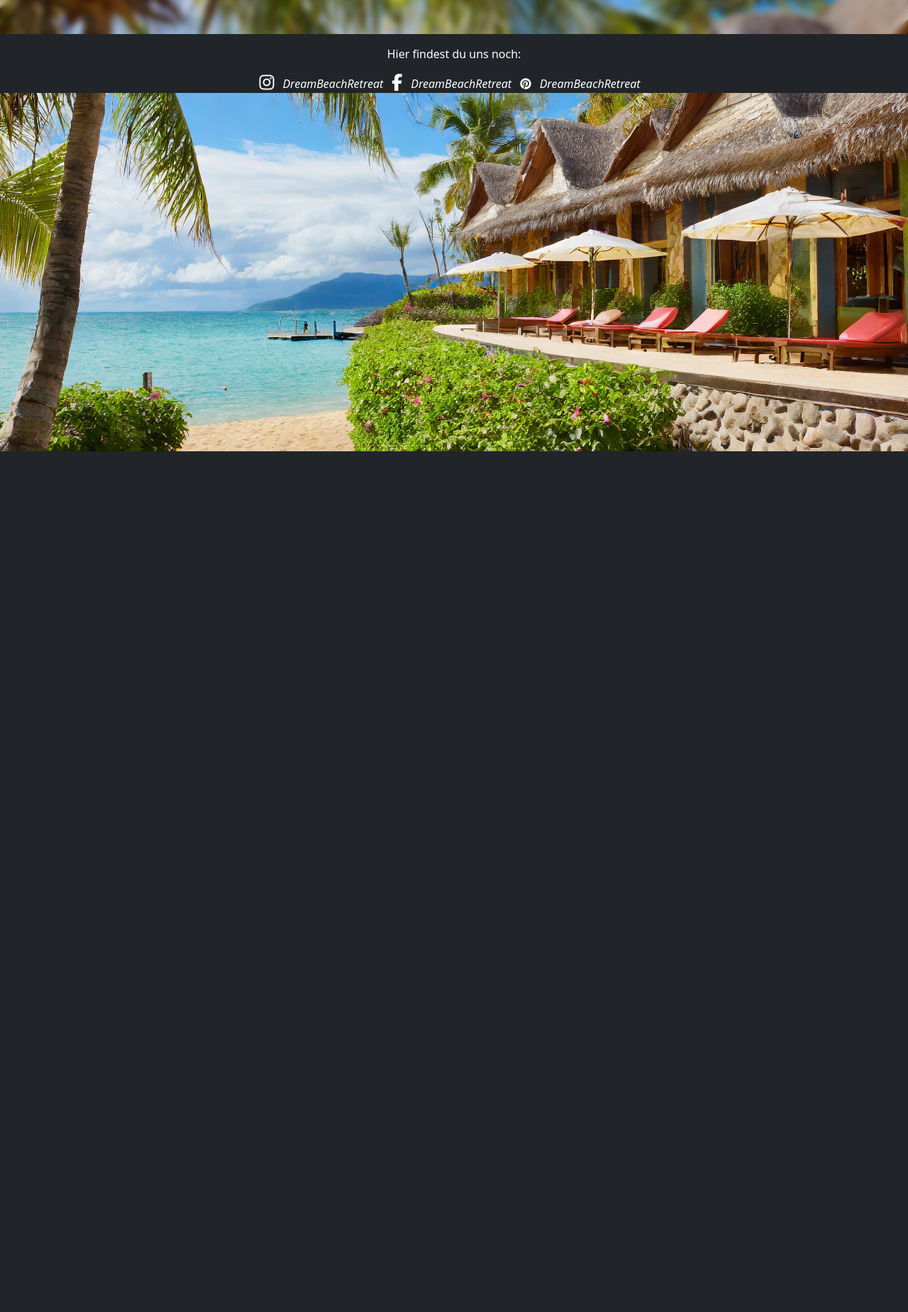
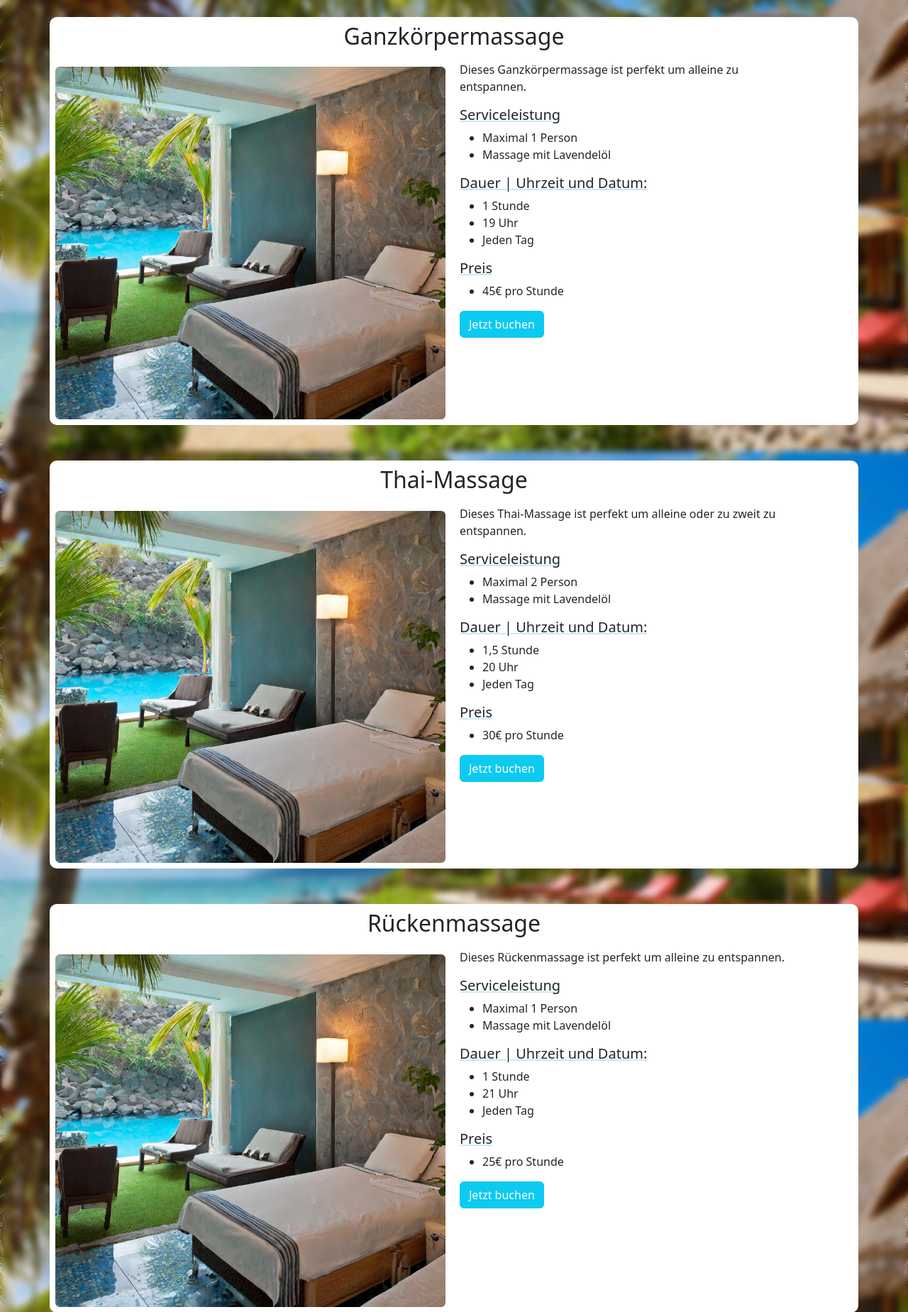
Before and after one commit to LucieSchmid/DreamBeachRetreat, a PHP site: page /wellness.html in a window 1280 px wide. Shown: the part 164-2013 px from the top of the page at 71% size. Before the commit the page ends 800 px from the top, so only its background shows below. Run offline with PHP 8.4, Linux system fonts and the light colour scheme; some libraries are stand-ins or nearby versions.

Commit message:
Wellnessseite

```diff
--- a/layout.css
+++ b/layout.css
@@ -8,6 +8,10 @@ body {
 
 header {
     position: relative;
+}
+
+footer{
+    background-image: url(images/angi.jpg);
 }
 
 h5{
--- a/wellness.html
+++ b/wellness.html
@@ -44,8 +44,10 @@
                             <a class="nav-link dropdown-toggle" href="wellness.html" role="button"
                                 data-bs-toggle="dropdown">Wellnessangebote</a>
                             <ul class="dropdown-menu">
-                                <li><a class="dropdown-item" href="#massage">Massage</a></li>
-                                <li><a class="dropdown-item" href="#sauner">Sauner</a></li>
+                                <li><a class="dropdown-item" href="#gm">Ganzkörpermassage</a></li>
+                                <li><a class="dropdown-item" href="#thai">Thai-Massage</a></li>
+                                <li><a class="dropdown-item" href="#ruck">Rückenmassage</a></li>
+                                <li><a class="dropdown-item" href="#fuss">Fußmassage</a></li>
                             </ul>
                         </li>
                         <li class="nav-item">
@@ -59,6 +61,126 @@
             </div>
         </nav>
     </header>
+    <main class="m-4">
+
+        <div class="container p-2 hinterZimmer">
+            <div class="row">
+                <h2 class="text-center" id="gm">Ganzkörpermassage</h2>
+                <div class="col-12 col-md-6 pt-3">
+                    <img src="images/EZ.jpg" alt="Ganzkörpermassage" class="img-fluid rounded">
+                </div>
+                <div class="col-12 col-md-5 p-2">
+                    <p>Dieses Ganzkörpermassage ist perfekt um alleine zu entspannen.
+                        <h5>Serviceleistung</h5>
+                            <ul>
+                                <li>Maximal 1 Person</li>
+                                <li>Massage mit Lavendelöl</li>
+                            </ul>
+                        <h5>Dauer | Uhrzeit und Datum:</h5>
+                            <ul>
+                                <li>1 Stunde</li>
+                                <li>19 Uhr</li>
+                                <li>Jeden Tag</li>
+                            </ul>
+                        <h5>Preis</h5>
+                            <ul>
+                                <li>45€ pro Stunde</li>
+                            </ul>
+                    </p>
+                    <a href="wellnessf.php" class="btn btn-info">Jetzt buchen</a>
+                </div>
+            </div>
+        </div>
+
+        <div class="container p-2 hinterZimmer">
+            <div class="row">
+                <h2 class="text-center" id="thai">Thai-Massage</h2>
+                <div class="col-12 col-md-6 pt-3">
+                    <img src="images/EZ.jpg" alt="Thai-Massage" class="img-fluid rounded">
+                </div>
+                <div class="col-12 col-md-5 p-2">
+                    <p>Dieses Thai-Massage ist perfekt um alleine oder zu zweit zu entspannen.
+                        <h5>Serviceleistung</h5>
+                            <ul>
+                                <li>Maximal 2 Person</li>
+                                <li>Massage mit Lavendelöl</li>
+                            </ul>
+                        <h5>Dauer | Uhrzeit und Datum:</h5>
+                            <ul>
+                                <li>1,5 Stunde</li>
+                                <li>20 Uhr</li>
+                                <li>Jeden Tag</li>
+                            </ul>
+                        <h5>Preis</h5>
+                            <ul>
+                                <li>30€ pro Stunde</li>
+                            </ul>
+                    </p>
+                    <a href="wellnessf.php" class="btn btn-info">Jetzt buchen</a>
+                </div>
+            </div>
+        </div>
+
+
+        <div class="container p-2 hinterZimmer">
+            <div class="row">
+                <h2 class="text-center" id="ruck">Rückenmassage</h2>
+                <div class="col-12 col-md-6 pt-3">
+                    <img src="images/EZ.jpg" alt="Rückenmassage" class="img-fluid rounded">
+                </div>
+                <div class="col-12 col-md-5 p-2">
+                    <p>Dieses Rückenmassage ist perfekt um alleine zu entspannen.
+                        <h5>Serviceleistung</h5>
+                            <ul>
+                                <li>Maximal 1 Person</li>
+                                <li>Massage mit Lavendelöl</li>
+                            </ul>
+                        <h5>Dauer | Uhrzeit und Datum:</h5>
+                            <ul>
+                                <li>1 Stunde</li>
+                                <li>21 Uhr</li>
+                                <li>Jeden Tag</li>
+                            </ul>
+                        <h5>Preis</h5>
+                            <ul>
+                                <li>25€ pro Stunde</li>
+                            </ul>
+                    </p>
+                    <a href="wellnessf.php" class="btn btn-info">Jetzt buchen</a>
+                </div>
+            </div>
+        </div>
+
+        <div class="container p-2 hinterZimmer">
+            <div class="row">
+                <h2 class="text-center" id="fuss">Fußmassage</h2>
+                <div class="col-12 col-md-6 pt-3">
+                    <img src="images/EZ.jpg" alt="Fussmassage" class="img-fluid rounded">
+                </div>
+                <div class="col-12 col-md-5 p-2">
+                    <p>Dieses Fußmassage ist perfekt um alleine zu entspannen.
+                        <h5>Serviceleistung</h5>
+                            <ul>
+                                <li>Maximal 1 Person</li>
+                                <li>Massage mit Lavendelöl</li>
+                            </ul>
+                        <h5>Dauer | Uhrzeit und Datum:</h5>
+                            <ul>
+                                <li>30 Minuten</li>
+                                <li>20:30 Uhr</li>
+                                <li>Jeden Tag</li>
+                            </ul>
+                        <h5>Preis</h5>
+                            <ul>
+                                <li>25€ pro Stunde</li>
+                            </ul>
+                    </p>
+                    <a href="wellnessf.php" class="btn btn-info">Jetzt buchen</a>
+                </div>
+            </div>
+        </div>
+
+    </main>
     <footer>
         <div class="bg-dark text-white pt-3 mt-5">
             <div>
```
